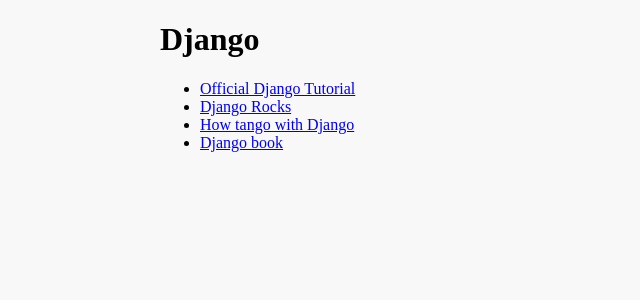
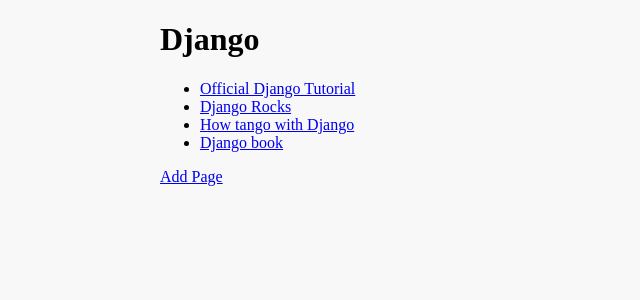
Before and after one commit to kalnynsh/tango_with_django, a Django app: page /rango/category/django/ in a window 1280 px wide. Shown: the top 300 px of the page, without its empty margins (0-640 px from the left). Run offline with Django 3.2, Linux system fonts and the light colour scheme; data comes from the database, SQL or seed files in the repository; some libraries are stand-ins or nearby versions.

Commit message:
44. In templates/rango/category.html add href to add_page URL.

```diff
--- a/tango_with_django/templates/rango/category.html
+++ b/tango_with_django/templates/rango/category.html
@@ -25,6 +25,7 @@
         {% else %}
             The specified category does not exist!
         {% endif %}
+        <a href="/rango/category/{{category.slug}}/add_page/">Add Page</a><br/>
     </div>
 </body>
 </html>
```
